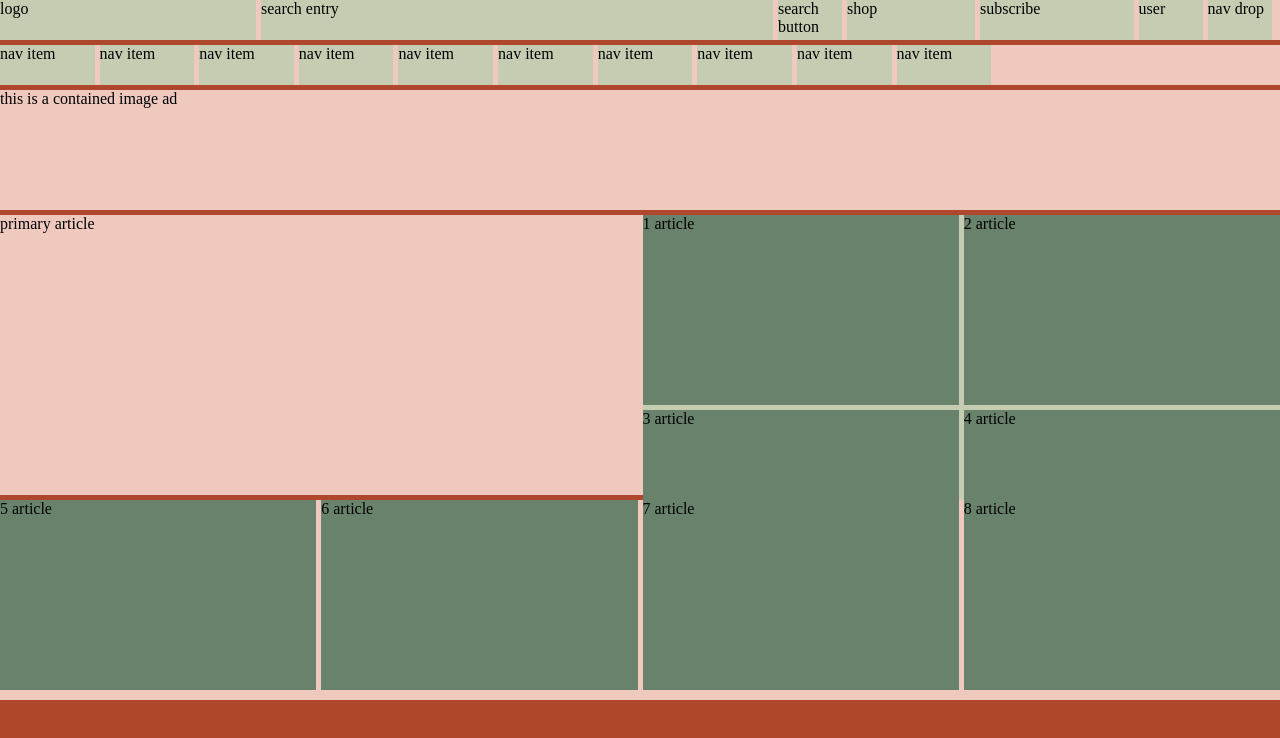
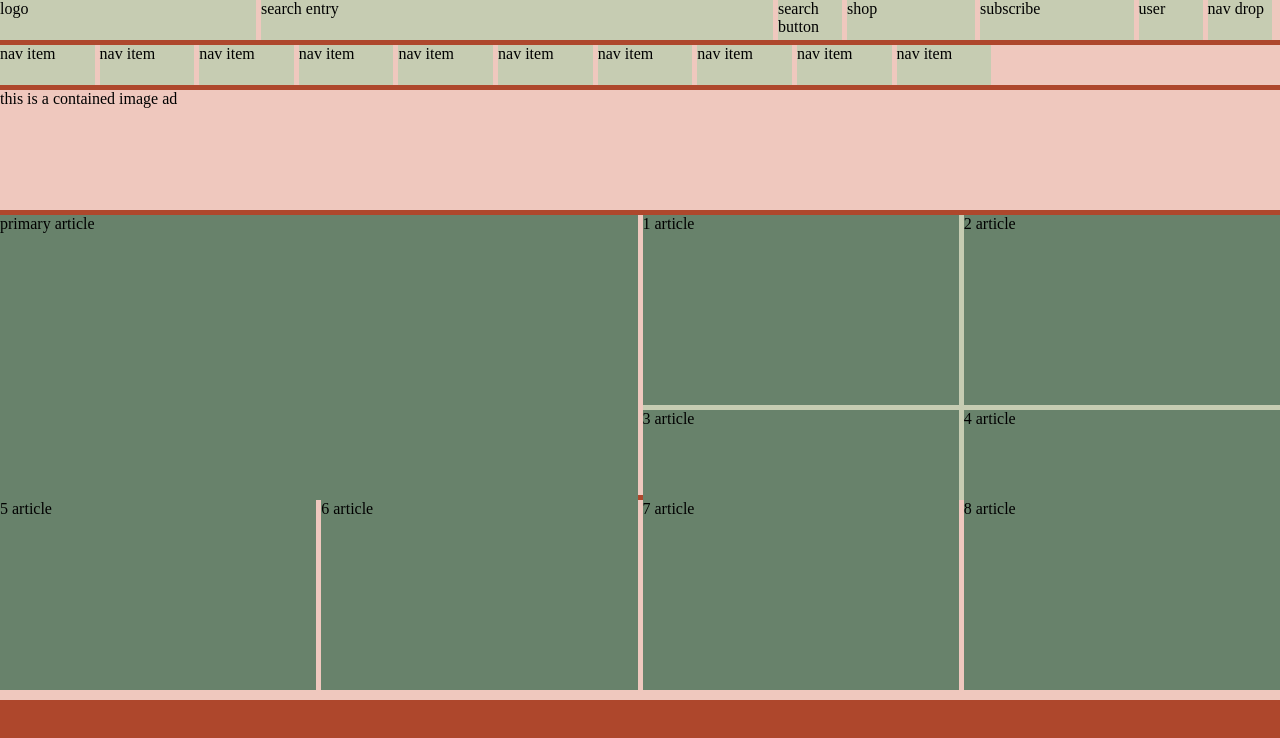
Before and after one commit to morganniemeyer/copy-a-site, a plain HTML site: page index.html in a window 1280 px wide. Drawn offline with Linux system fonts and the light colour scheme.

Commit message:
updated coloring on primary article

```diff
--- a/styles/global.css
+++ b/styles/global.css
@@ -64,3 +64,6 @@ main {
     column-gap: 5px;
     row-gap: 5px;
 }
+.particle {
+    background: #68826b;
+}
```
